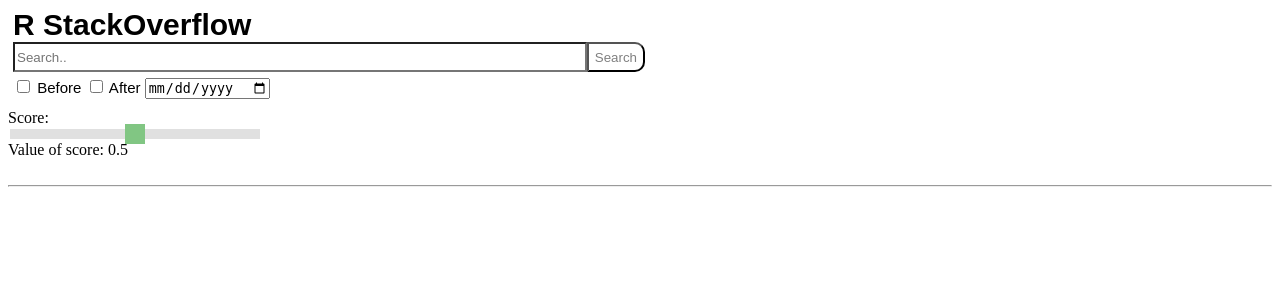
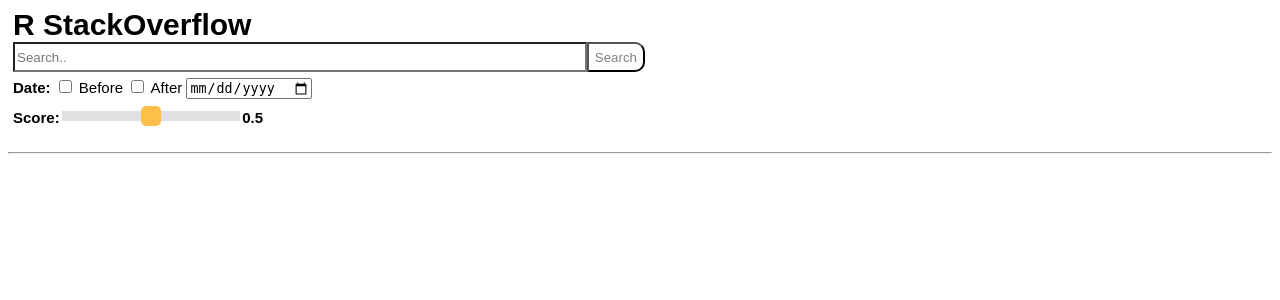
Before and after one commit to stefanklut/search-engine, a Django app: page / in a window 1280 px wide. Shown: the top 300 px of the page. Run offline with Django 3.2, Linux system fonts and the light colour scheme.

Commit message:
Made the slider look pretty

```diff
--- a/search/search/templates/search.html
+++ b/search/search/templates/search.html
@@ -70,6 +70,7 @@
 }
 
 .slidecontainer {
+	display: flex;
     width: 250px;
 	padding-top: 10px;
 	padding-bottom: 10px;
@@ -95,7 +96,9 @@
     appearance: none;
     width: 20px;
     height: 20px;
-    background: #4CAF50;
+	border-radius: 5px;
+	border-color: black;
+    background: orange;
     cursor: pointer;
 }
 
@@ -114,16 +117,16 @@
 		<input type="submit" value="Search">
 	</div>
 	<div class="search-buttons">
+		<b>Date:</b>
 		<input type="hidden" name="before" value="False">
 		<input type="checkbox" name="before" value="True"> Before
 		<input type="hidden" name="after" value="False">
 		<input type="checkbox" name="after" value="True"> After
 		<input type="date" name="datez" placeholder="dd-mm-jjjj">
-	</div>
+		<br>
 		<div class="slidecontainer">
-  	Score:
-		<input type="range" name="score" min="0.0" max="1.0" value="0.5" step="0.01" class="slider" id="score">
-		Value of score: <span id="demo"></span>
+	  	<b>Score:</b>
+		<input type="range" name="score" min="0.0" max="1.0" value="0.5" step="0.01" class="slider" id="score"><b><span id="demo"></span></b>
 		</div>
 		<script>
 			var slider = document.getElementById("score");
@@ -134,6 +137,8 @@
 				output.innerHTML = this.value;
 			}
 		</script>
+	</div>
+
 </form><hr>
 {% if result and result|length%}
 	<div class="split">
```
Lines whose indentation alone changed are shown as unchanged.
